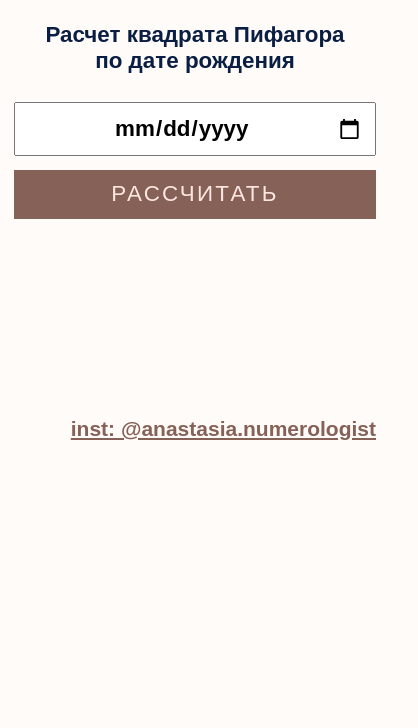
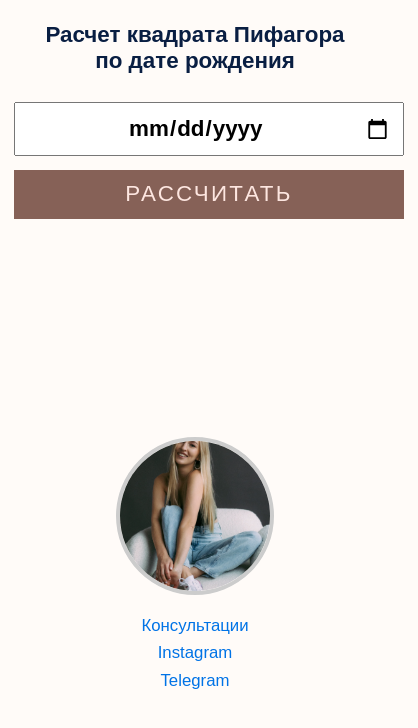
Before and after one commit to sergeyrudik/numero_pf_calc, a plain HTML site: page index.html in a window 390 px wide. Shown: the whole page, 418 px wide, since content can reach past the window. Drawn offline with Linux system fonts and the light colour scheme.

Commit message:
add logo and new links

```diff
--- a/index.html
+++ b/index.html
@@ -86,8 +86,14 @@
     <div class="col-1 empty"></div>
     <div class="col-1 empty"></div>
   </div>
-
-  <h3><a href="https://instagram.com/anastasia.numerologist">inst: @anastasia.numerologist</a></h3>
+  <div class="photo-circle">
+    <img src="logo.WEBP" alt="Ваше фото" />
+  </div>
+  <div class="consultation">
+    <a href="https://taplink.cc/miss_anastasiaserova?fbclid=PAZXh0bgNhZW0CMTEAAaYjpjnlOhrTEU3u_FwwUkp5cDu6MjQ0_FvGbp1-9_r45zCgD2wty0HnwdQ_aem_YoLDEL8mHWFri9pTJYrb_Q" target="_blank">Консультации</a>
+    <a href="https://www.instagram.com/anastasia.numerologist?igsh=bmFnbTNjMHhqY3Ey" target="_blank">Instagram</a>
+    <a href="https://t.me/numerologika_Nastya" target="_blank">Telegram</a>
+  </div>
   <script src="./script.js"></script>
 </body>
 </html>
--- a/super_style.css
+++ b/super_style.css
@@ -15,14 +15,7 @@
   box-sizing: border-box;
 }
 
-  h1 {
-    margin: 0 auto 4rem;
-    max-width: 60rem;
-    font-size: 2.5rem;
-    line-height: 1.15;
-  }
-
-  h2 {
+h1, h2 {
   margin: 0 auto 4rem;
   max-width: 60rem;
   font-size: 2.5rem;
@@ -37,15 +30,16 @@
   line-height: 1.15;
   display: block;
 }
+
 @media screen and (max-width: 768px) {
   h3 {
     text-align: right;
     margin-right: 1rem;
-        max-width: 85%;
     font-size: 1.5rem;
   }
 }
-  a{
+
+a {
   color: #866157;
 }
 
@@ -102,9 +96,7 @@
   opacity: 0;
   margin: auto;
   max-width: 76rem;
-    display: -ms-flexbox;
   display: flex;
-    -ms-flex-wrap: wrap;
   flex-wrap: wrap;
   max-height: 12rem;
   overflow: hidden;
@@ -116,15 +108,14 @@
   max-height: 100rem;
 }
 
-  .col-1,
-  .col-2 {
+.col-1, .col-2 {
   box-sizing: border-box;
   padding: 1.6rem 2rem;
   border: solid 1px lightblue;
   display: flex;
   flex-direction: column;
   align-items: center;
-    background: linear-gradient(to bottom, #fff9ff, #fff3fe)
+  background: linear-gradient(to bottom, #fff9ff, #fff3fe);
 }
 
 .col-2 {
@@ -140,8 +131,7 @@
   margin: 0 0 1rem;
 }
 
-  .birth-value,
-  .value {
+.birth-value, .value {
   font-size: 2.4rem;
   font-weight: 700;
   padding: .4rem 2rem;
@@ -159,6 +149,47 @@
   background: #fff;
 }
 
+/* Стили для фото и консультаций */
+.photo-circle {
+  width: 150px;
+  height: 150px;
+  border-radius: 50%;
+  overflow: hidden;
+  margin: 20px auto;
+  display: flex;
+  justify-content: center;
+  align-items: center;
+  border: 4px solid #ccc;
+}
+
+.photo-circle img {
+  width: 100%;
+  height: 100%;
+  object-fit: cover;
+}
+
+.consultation {
+  text-align: center;
+  margin-top: 20px;
+}
+
+.consultation h2 {
+  font-size: 1.5em;
+  margin-bottom: 10px;
+}
+
+.consultation a {
+  display: block;
+  margin: 5px 0;
+  text-decoration: none;
+  color: #0073e6;
+  font-size: 1.2em;
+}
+
+.consultation a:hover {
+  text-decoration: underline;
+}
+
 @media (max-width: 767px) {
   body {
     padding: 1.6rem 0;
@@ -169,8 +200,7 @@
     margin: 0 2rem 2rem;
   }
 
-    .col-1,
-    .col-2 {
+  .col-1, .col-2 {
     padding: .6rem .8rem 1rem;
   }
 
@@ -182,18 +212,15 @@
   form {
     padding: 0 1rem;
     gap: 1rem;
-      box-sizing: border-box;
     margin: 0 0 2rem;
   }
 
-    .input,
-    .button {
+  .input, .button {
     font-size: 1.6rem;
     padding: 0.8rem;
   }
 
-    .value,
-    .birth-value {
+  .value, .birth-value {
     font-size: 1.3rem;
     padding: .2rem 1rem;
     border-radius: .5rem;
```
Also changed, not shown: logo.WEBP (added). Lines whose indentation alone changed are shown as unchanged.
